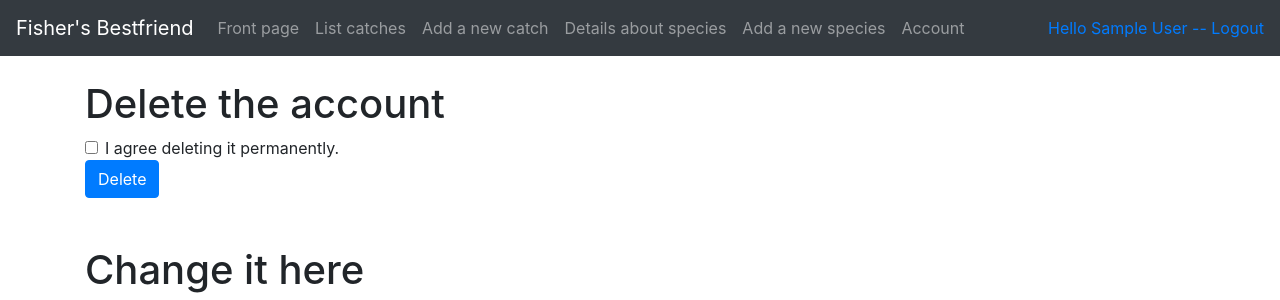
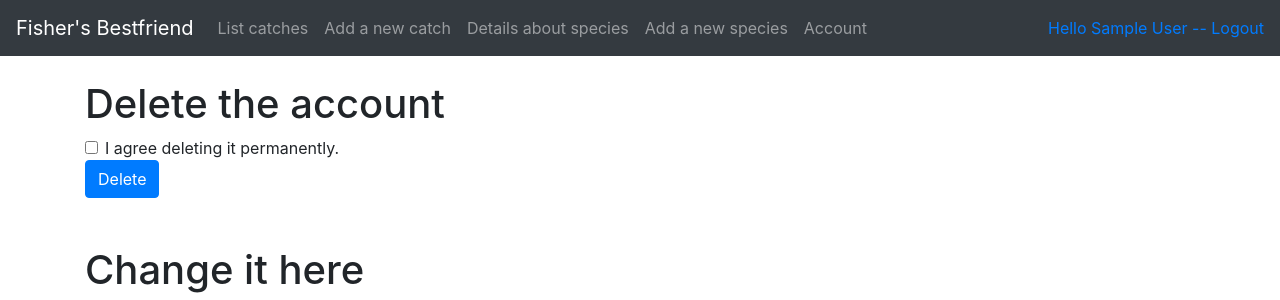
Before and after one commit to matiastamsi/KalastajanKaveri, a Flask app: page /auth/change_or_delete/ in a window 1280 px wide. Shown: the top 300 px of the page. Run offline with Flask 2, Linux system fonts and the light colour scheme; a user stored in the database is signed in; tables that the repository leaves empty hold one stand-in row (values such as "Sample post"); some libraries are stand-ins or nearby versions.

Commit message:
I deleted the link to frontpage and replaced it by setting link to frontpage from the title.

```diff
--- a/application/templates/layout.html
+++ b/application/templates/layout.html
@@ -9,15 +9,12 @@
   <body>
 
       <nav class="navbar navbar-expand-md navbar-dark bg-dark mb-4">
-	<a class="navbar-brand" href="#">Fisher's Bestfriend</a>
+	<a class="navbar-brand" href="{{ url_for('index') }} ">Fisher's Bestfriend</a>
 	<button class="navbar-toggler" type="button" data-toggle="collapse" data-target="#navbarCollapse" aria-controls="navbarCollapse" aria-expanded="false" aria-label="Toggle navigation">
           <span class="navbar-toggler-icon"></span>
 	</button>
 	<div class="collapse navbar-collapse" id="navbarCollapse">
           <ul class="navbar-nav mr-auto">
-            <li class="nav-item">
-              <a class="nav-link" href="{{ url_for('index') }} ">Front page</a>
-            </li>
             <li class="nav-item">
               <a class="nav-link" href="{{ url_for('catches_index') }} ">List catches</a>
             </li>
```
